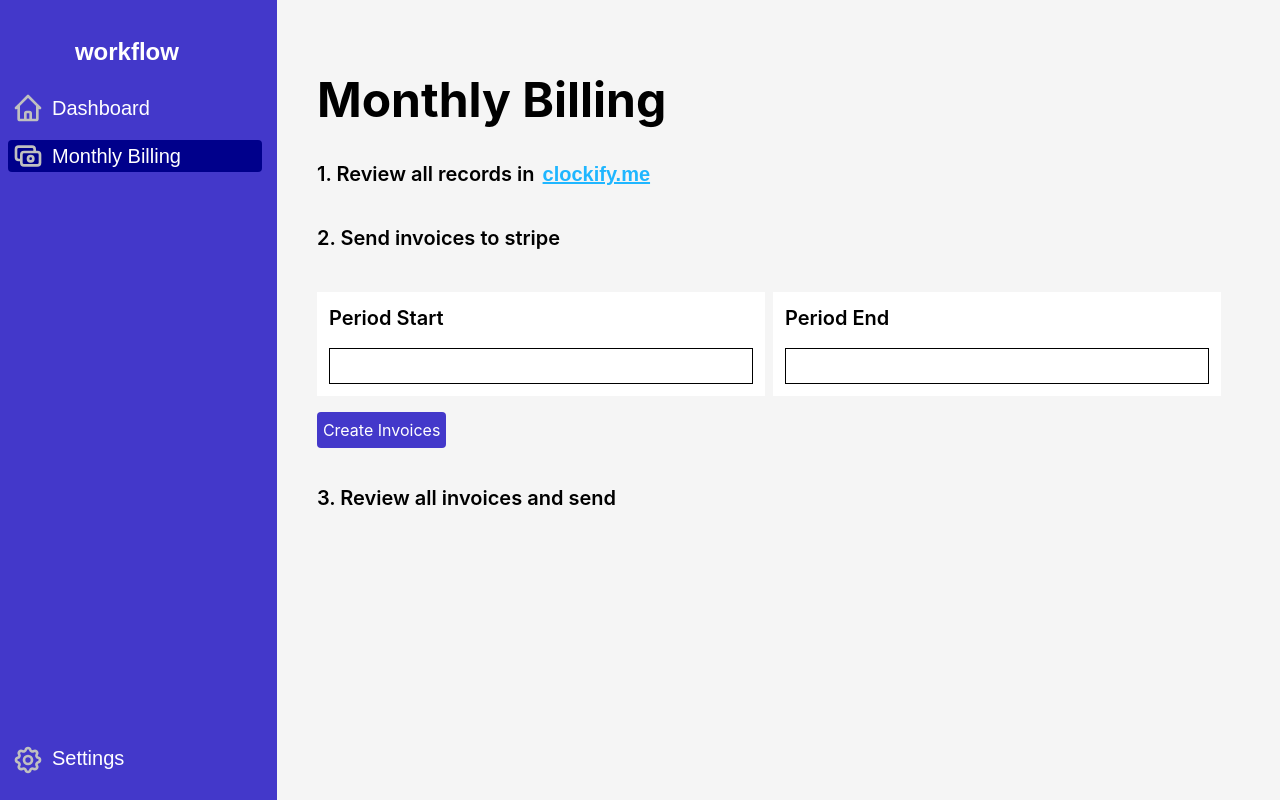
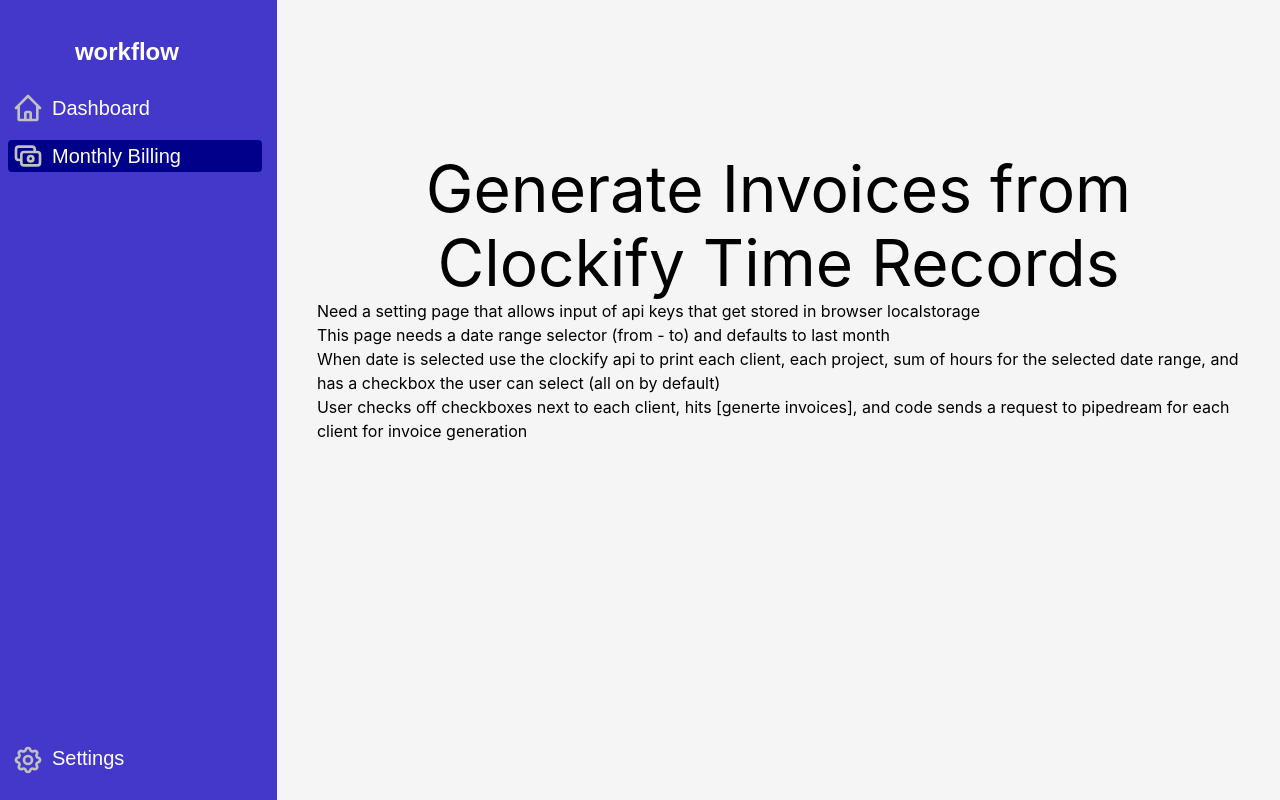
Before and after one commit to taskforce-services/taskforce-next-admin, a Next.js app: page /invoices in a window 1280 px wide. Built offline with nearby package versions, Linux system fonts and the light colour scheme.

Commit message:
Revert "monthly billing screen"
This reverts commit 6b90067f5384a07eee8548b397cf0d9f2fea5f4e.

```diff
--- a/pages/invoices/index.js
+++ b/pages/invoices/index.js
@@ -2,11 +2,8 @@
 import styles from "../../styles/Home.module.css";
 import Layout from "../../components/layout";
 import Sidebar from "../../components/sidebar";
-import { useState } from "react";
 
 export default function Invoice() {
-  const [loader, setLoader] = useState(false);
-  const [message, setMessage] = useState("");
   return (
     <section className="md:m-10 xs:m-2 w-10/12">
       <Head>
@@ -14,47 +11,31 @@
         <link rel="icon" href="/taskforce-next-admin/favicon.ico" />
       </Head>
 
-      <main>
-        <h1 className="text-5xl font-bold mt-9">Monthly Billing</h1>
-        <h2 className="text-xl flex font-semibold mt-9">
-          1. Review all records in
-          <a href="https://app.clockify.me/reports/summary">
-            <h2 className="ml-2 text-blue underline font-sans text-xl">
-              clockify.me
-            </h2>
-          </a>
-        </h2>
-        <h2 className="text-xl flex font-semibold mt-9">
-          2. Send invoices to stripe
-        </h2>
-        <div className="md:flex">
-          <form className="flex flex-col mt-10 bg-white max-w-md xs:w-full w-5/12 p-3">
-            <label className="text-xl font-semibold">Period Start</label>
-            <input className="border w-full h-9 mt-4" required />
-          </form>
-          <form className="ml-2 flex flex-col mt-10 bg-white max-w-md xs:w-full w-9/12 p-3">
-            <label className="text-xl font-semibold">Period End</label>
-            <input className="border w-full h-9 mt-4" required />
-          </form>
-        </div>
-        {loader && <div className={styles.loader} />}
-        <button
-          className="p-1.5 rounded text-white h-9 bg-indigo mt-4"
-          type="submit"
-        >
-          Create Invoices
-        </button>
-        {message && (
-          <>
-            <p className="w-full flex justify-center my-4">{message}</p>
-            {keys && (
-              <p className="w-full break-all flex justify-center">{keys}</p>
-            )}
-          </>
-        )}
-        <h2 className="text-xl flex font-semibold mt-9">
-          3. Review all invoices and send
-        </h2>
+      <main className={styles.main}>
+        <h1 className={styles.title}>
+          Generate Invoices from Clockify Time Records
+        </h1>
+
+        <ul>
+          <li>
+            Need a setting page that allows input of api keys that get stored in
+            browser localstorage
+          </li>
+          <li>
+            This page needs a date range selector (from - to) and defaults to
+            last month
+          </li>
+          <li>
+            When date is selected use the clockify api to print each client,
+            each project, sum of hours for the selected date range, and has a
+            checkbox the user can select (all on by default)
+          </li>
+          <li>
+            User checks off checkboxes next to each client, hits [generte
+            invoices], and code sends a request to pipedream for each client for
+            invoice generation
+          </li>
+        </ul>
       </main>
     </section>
   );
```
